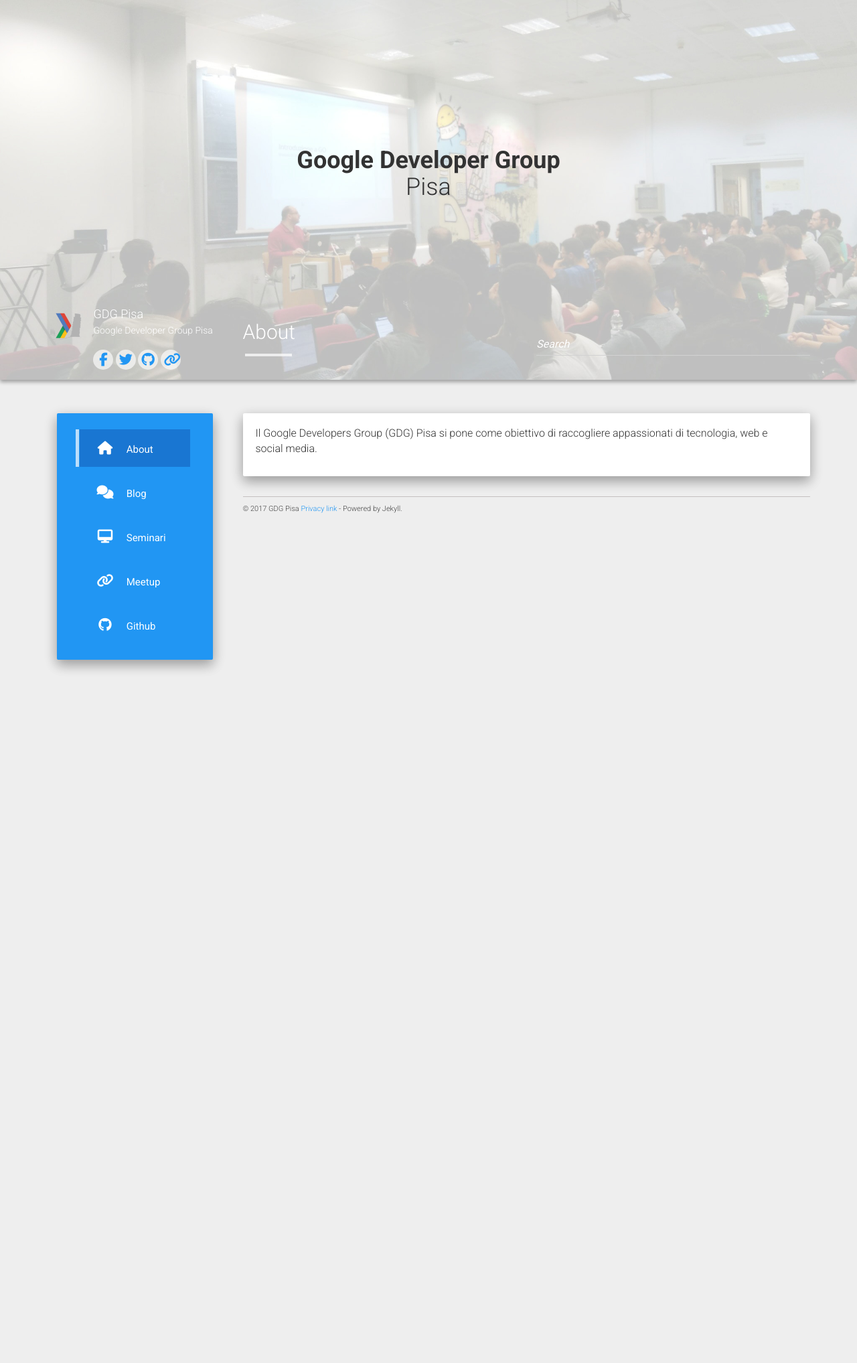
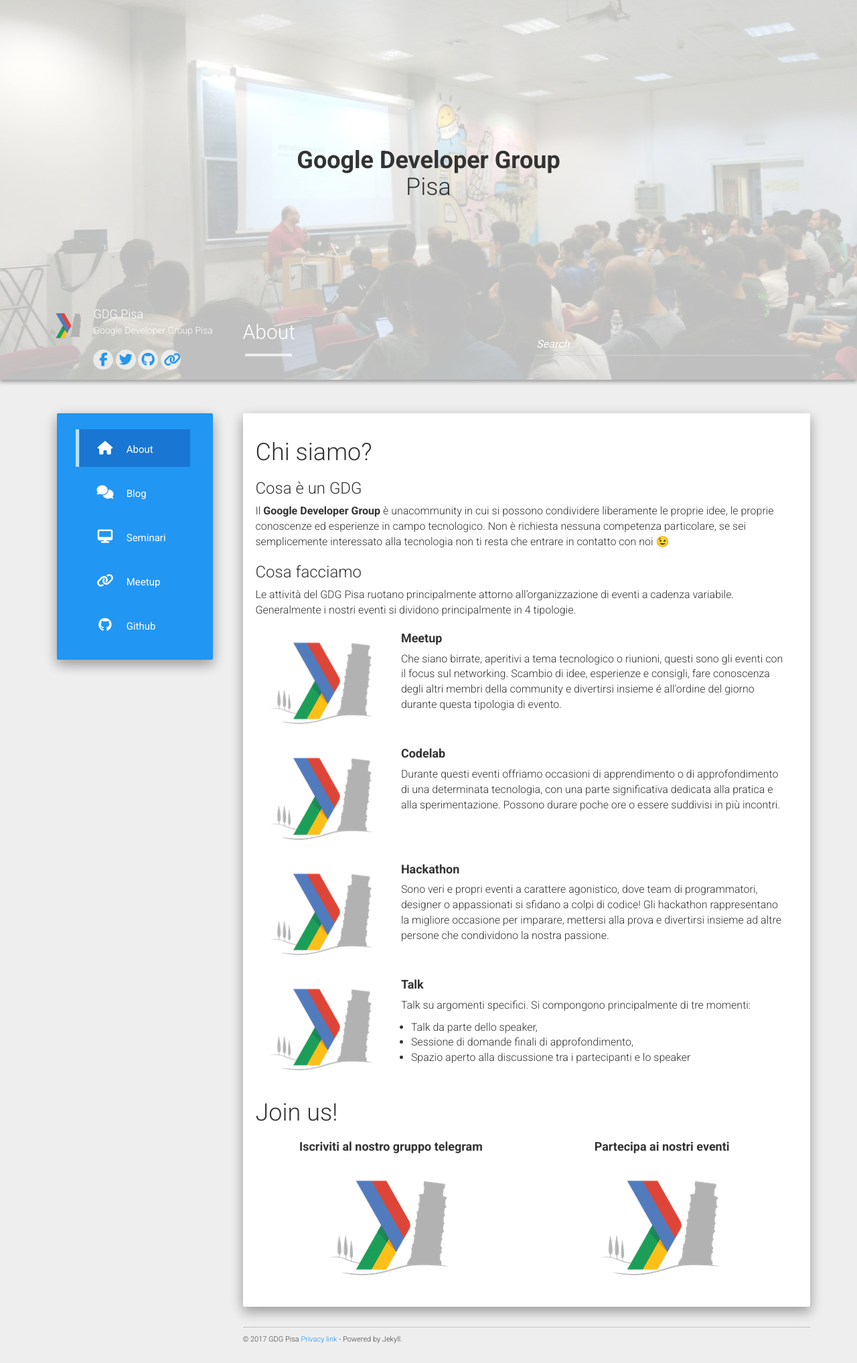
Before and after one commit to gdgpisa/gdgpisa.github.io, a Jekyll site: the page built from about.md, in a window 1280 px wide. Shown: the whole page at 67% size. Built offline with Jekyll 4.4.1, drawn with Linux system fonts in a browser that asks for light colours; nearby versions of some CDN libraries; before the commit the page ends 1005 px from its top, so only the background shows below that.

Commit message:
Added home content

```diff
--- a/about.md
+++ b/about.md
@@ -4,4 +4,91 @@
 permalink: /
 ---
 
-Il Google Developers Group (GDG) Pisa si pone come obiettivo di raccogliere appassionati di tecnologia, web e social media.
+# Chi siamo?
+
+### Cosa è un GDG
+
+Il **Google Developer Group** è unacommunity in cui si possono
+condividere liberamente le proprie idee, le proprie conoscenze
+ed esperienze in campo tecnologico.
+Non è richiesta nessuna competenza particolare, se sei semplicemente
+interessato alla tecnologia non ti resta che entrare in contatto
+con noi 😉
+
+### Cosa facciamo
+
+Le attività del GDG Pisa ruotano principalmente attorno all'organizzazione di eventi a cadenza variabile. Generalmente i nostri eventi si dividono
+principalmente in 4 tipologie.
+
+<div class="container-fluid">
+    <div class="row">
+        <div class="col-sm-3">
+            <img src="/static/img/avatar.png">
+        </div>
+        <div class="col-sm-9">
+            <h4><strong>Meetup</strong></h4>
+            <p>Che siano birrate, aperitivi a tema tecnologico o riunioni,
+                questi sono gli eventi con il focus sul networking. Scambio
+                di idee, esperienze e consigli, fare conoscenza degli altri
+                membri della community e divertirsi insieme é all'ordine del giorno durante questa tipologia di evento.
+            </p>
+        </div>
+    </div>
+    <div class="row">
+        <div class="col-sm-3">
+            <img src="/static/img/avatar.png">
+        </div>
+        <div class="col-sm-9">
+            <h4><strong>Codelab</strong></h4>
+            <p>Durante questi eventi offriamo occasioni di apprendimento
+                o di approfondimento di una determinata tecnologia, con una
+                parte significativa dedicata alla pratica e alla sperimentazione. Possono durare poche ore o essere suddivisi in più incontri.
+            </p>
+        </div>
+    </div>
+    <div class="row">
+        <div class="col-sm-3">
+            <img src="/static/img/avatar.png">
+        </div>
+        <div class="col-sm-9">
+            <h4><strong>Hackathon</strong></h4>
+            <p>Sono veri e propri eventi a carattere agonistico, dove
+                team di programmatori, designer o appassionati si sfidano
+                a colpi di codice! Gli hackathon rappresentano la migliore
+                occasione per imparare, mettersi alla prova e divertirsi
+                insieme ad altre persone che condividono la nostra passione.
+            </p>
+        </div>
+    </div>
+    <div class="row">
+        <div class="col-sm-3">
+            <img src="/static/img/avatar.png">
+        </div>
+        <div class="col-sm-9">
+            <h4><strong>Talk</strong></h4>
+            <p>Talk su argomenti specifici. Si compongono principalmente di tre momenti:
+                <ul>
+                    <li>Talk da parte dello speaker,</li>
+                    <li>Sessione di domande finali di approfondimento,</li>
+                    <li>Spazio aperto alla discussione tra i partecipanti e lo speaker</li>
+                </ul>
+            </p>
+        </div>
+    </div>
+</div>
+
+
+# Join us!
+
+<div class="container-fluid">
+    <div class="row">
+        <div class="col-sm-6 text-center center-block">
+            <h4><strong>Iscriviti al nostro gruppo telegram</strong></h4>
+            <a href="http://google.it"><img class="center-block" src="/static/img/avatar.png"></a>
+        </div>
+        <div class="col-sm-6 text-center">
+            <h4><strong>Partecipa ai nostri eventi</strong></h4>
+            <a href="http://google.it"><img class="center-block" src="/static/img/avatar.png"></a>
+        </div>
+    </div>
+</div>
--- a/static/css/main.css
+++ b/static/css/main.css
@@ -27,6 +27,11 @@
 input:-ms-input-placeholder {
     color: #ffffff !important;
     font-style: italic;
+}
+/* Bootstrap custom css */
+.vertical-align {
+    display: flex;
+    align-items: center;
 }
 /* Default style */
 .main.outer{padding-top: 50px;}
```
